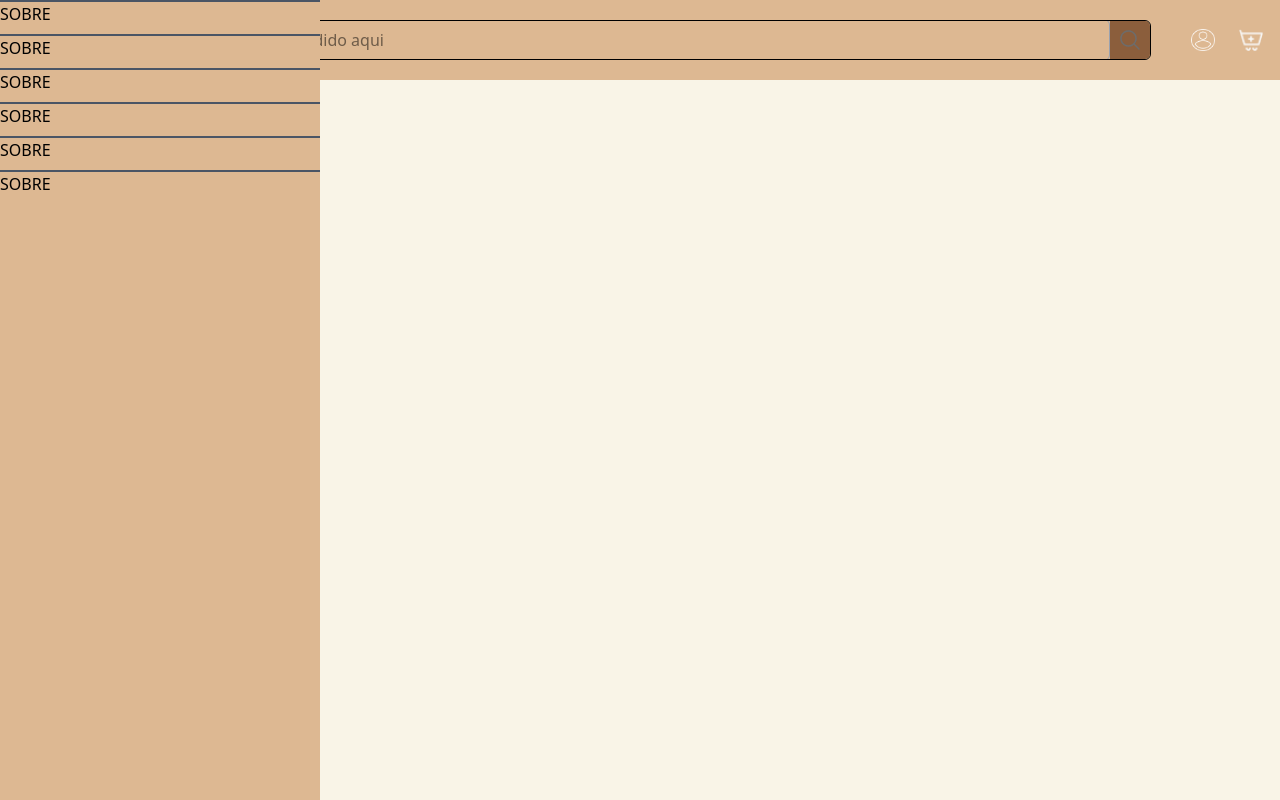
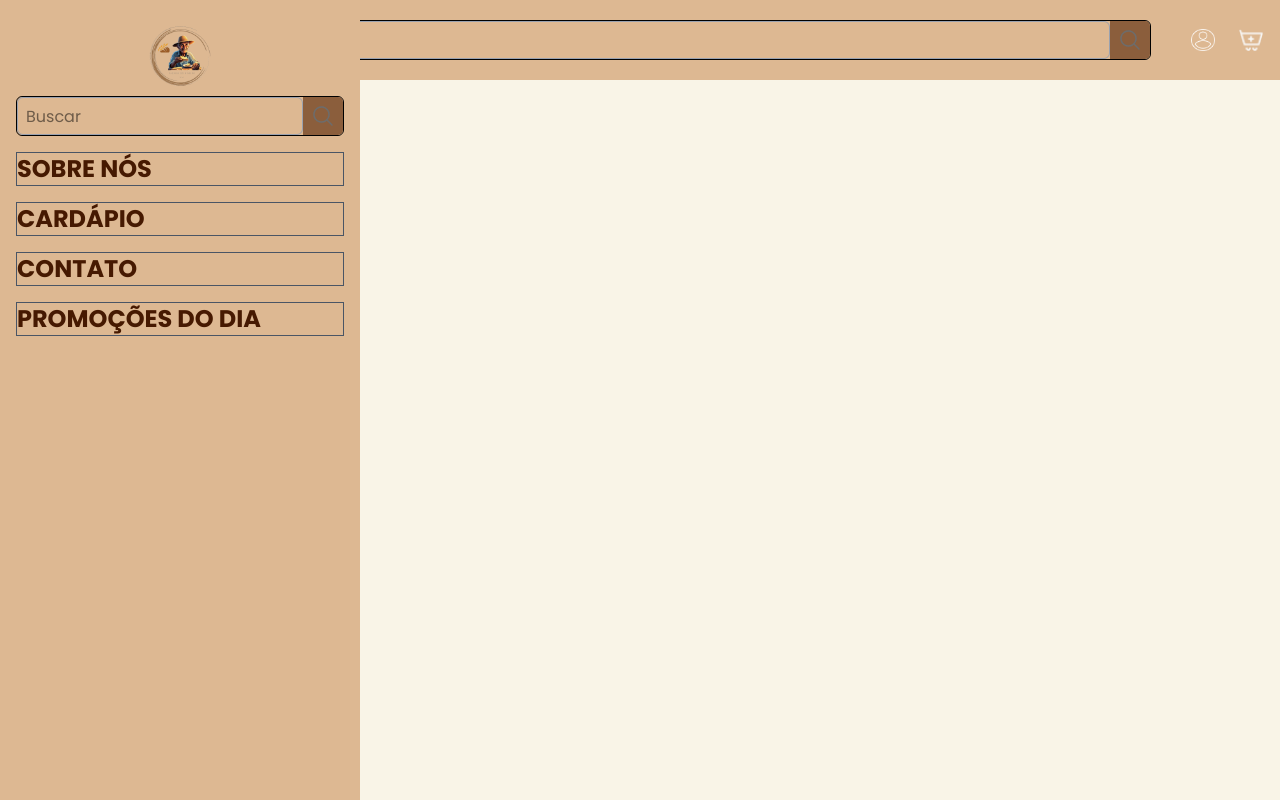
Before and after one commit to Giuliano-Maciel-Lopes/web-padaria, a React (Vite) app: page / in a window 1280 px wide. Both pictures are taken after a click on the button 39 px from the left and 38 px from the top of the page. Built offline with nearby package versions, Linux system fonts and the light colour scheme.

Commit message:
perf: Icone menu traformado em icone button e li editado

```diff
--- a/index.html
+++ b/index.html
@@ -3,6 +3,9 @@
   <head>
     <meta charset="UTF-8" />
     <link rel="icon" type="image/svg+xml" href="/public/logo.png" />
+    <link rel="preconnect" href="https://fonts.googleapis.com">
+<link rel="preconnect" href="https://fonts.gstatic.com" crossorigin>
+<link href="https://fonts.googleapis.com/css2?family=Poppins:ital,wght@0,100;0,200;0,300;0,400;0,500;0,600;0,700;0,800;0,900;1,100;1,200;1,300;1,400;1,500;1,600;1,700;1,800;1,900&display=swap" rel="stylesheet">
     <meta name="viewport" content="width=device-width, initial-scale=1.0" />
     <title>Vite + React + TS</title>
   </head>
--- a/src/components/aside/aside.tsx
+++ b/src/components/aside/aside.tsx
@@ -1,23 +1,25 @@
 import { Li } from "./li";
+import { Logo } from "../logo";
+import { Formsearch } from "../header/formSearch";
 
 export function Aside() {
   return (
     <div>
-      <aside className=" bg-header h-screen w-screen top-0 fixed md:w-80 z-50">
+      <aside className=" p-4 flex flex-col bg-header h-screen w-screen top-0 fixed md:w-90 z-50 " >
+        <div className="flex flex-col items-center mb-4">
+        <Logo/>
+        <Formsearch/>
+        </div>
+
         <nav>
-          <ul className="flex flex-col gap-2 " >
-            <Li href="">SOBRE</Li>
-            <Li href="">SOBRE</Li>
-            <Li href="">SOBRE</Li>
-            <Li href="">SOBRE</Li>
-            <Li href="">SOBRE</Li>
-            <Li href="">SOBRE</Li>
-
+          <ul className="flex flex-col gap-4 justify-center ">
+            <Li href="#sobre">SOBRE NÓS</Li>
+            <Li href="#cardapio">CARDÁPIO</Li>
+            <Li href="#contato">CONTATO</Li>
+            <Li href="#promocoes">PROMOÇÕES DO DIA</Li>
           </ul>
         </nav>
       </aside>
-
-
     </div>
   );
 }
--- a/src/components/aside/li.tsx
+++ b/src/components/aside/li.tsx
@@ -9,8 +9,8 @@ type Props = {
 export function Li({  href, children }:Props) {
   return (
 
-        <li className="border-t-2 border-gray-600 "  >
-            <a href={href}>{children}</a>
+        <li className="border border-gray-600 font-bold text-2xl  text-amber-950"  >
+            <a  className=" block h-full w-full"href={href}>{children}</a>
         </li>
 
   );
--- a/src/components/header/button.tsx
+++ b/src/components/header/button.tsx
@@ -9,7 +9,7 @@ type Props = ComponentProps<"button"> & {
 
 export function Button({ type , children , ...rest}: Props) {
   return (
-    <button {...rest} className="flex items-center w-10 justify-center bg-button h-full " type={type}>
+    <button {...rest} className="flex items-center w-10 justify-center bg-button h-full hover:cursor-pointer" type={type}>
         {children}
 
     </button>
--- a/src/components/header/formSearch.tsx
+++ b/src/components/header/formSearch.tsx
@@ -9,7 +9,7 @@ export function Formsearch({...rest}:Props) {
   return (
     <form {...rest} className="flex  w-full items-center justify-center">
       <div className=" flex items-center border rounded-md overflow-hidden w-full h-10 ">
-        <Input placeholder="procure seu pedido aqui" />
+        <Input placeholder="Buscar" />
         <Button className="h-full " type={"submit"}>
           <img
             src={search}
--- a/src/components/header/header.tsx
+++ b/src/components/header/header.tsx
@@ -1,7 +1,8 @@
 import { Logo } from "../logo";
-import { Menu } from "./menu";
+import { IconButton } from "./menu";
 import cart from "../../assets/carrinho.png";
 import loguin from "../../assets/LOGUIN.png"
+import menu from "../../assets/menu.svg";
 
 import { Formsearch } from "./formSearch";
 
@@ -17,7 +18,9 @@ export function Header({ onAside }: Props) {
 
         <div className=" flex  items-center justify-between gap-10">
 
-          <Menu onClick={onAside} />
+          <IconButton onClick={onAside} >
+          <img src={menu} alt="icone menu" />
+          </IconButton>
           <Logo />
 
 
@@ -29,12 +32,12 @@ export function Header({ onAside }: Props) {
             <img
               src={loguin}
               alt="loguin icon"
-              className="w-6 h-6 object-contain"
+              className="w-6 h-6 object-contain hover:opacity-60"
             />
             <img
               src={cart}
               alt="Cart icon"
-              className="w-6 h-6 object-contain"
+              className="w-6 h-6 object-contain hover:opacity-60"
             />
           </div>
         </div>
--- a/src/components/header/inputSearch.tsx
+++ b/src/components/header/inputSearch.tsx
@@ -11,9 +11,7 @@ export function Input({ children, ...rest }: Props) {
       <input
         type="text"
         {...rest}
-        className="w-full border p-2   border-gray-400 rounded-md flex-1  focus:outline-none"
+        className="w-full h-full border p-2 border-gray-400 rounded-md flex-1  focus:outline-none"
       />
-
-
   );
 }
--- a/src/components/header/menu.tsx
+++ b/src/components/header/menu.tsx
@@ -6,14 +6,14 @@ type Props = ComponentProps<"button"> & {
     isOpen?: boolean
 }
 
-export function Menu({  children, isOpen, ...rest  }: Props) {
+export function IconButton({  children, isOpen, ...rest  }: Props) {
   return (
-    <div>
-        <button {...rest} type="button">
-            <img src={menu} alt="icone menu" />
+
+        <button {...rest} type="button" className="hover:opacity-60 hover:cursor-pointer">
+                {children }
         </button>
-        {children }
 
-    </div>
+
+
   );
 }
--- a/src/index.css
+++ b/src/index.css
@@ -8,6 +8,7 @@
    --bg-header: #DDB892;   /* creme claro para header */
   --bg-button:#8B5E3C;   /* caramelo suave para botão */
   --bg-footer: #6F4E37;   /* chocolate claro para footer */
+  --font-family:'Poppins', sans-serif;
 }
 
 
@@ -27,4 +28,8 @@
   .bg-footer {
     background-color: var(--bg-footer);
   }
+
 }
+body{
+  font-family: var(--font-family);
+}
```
